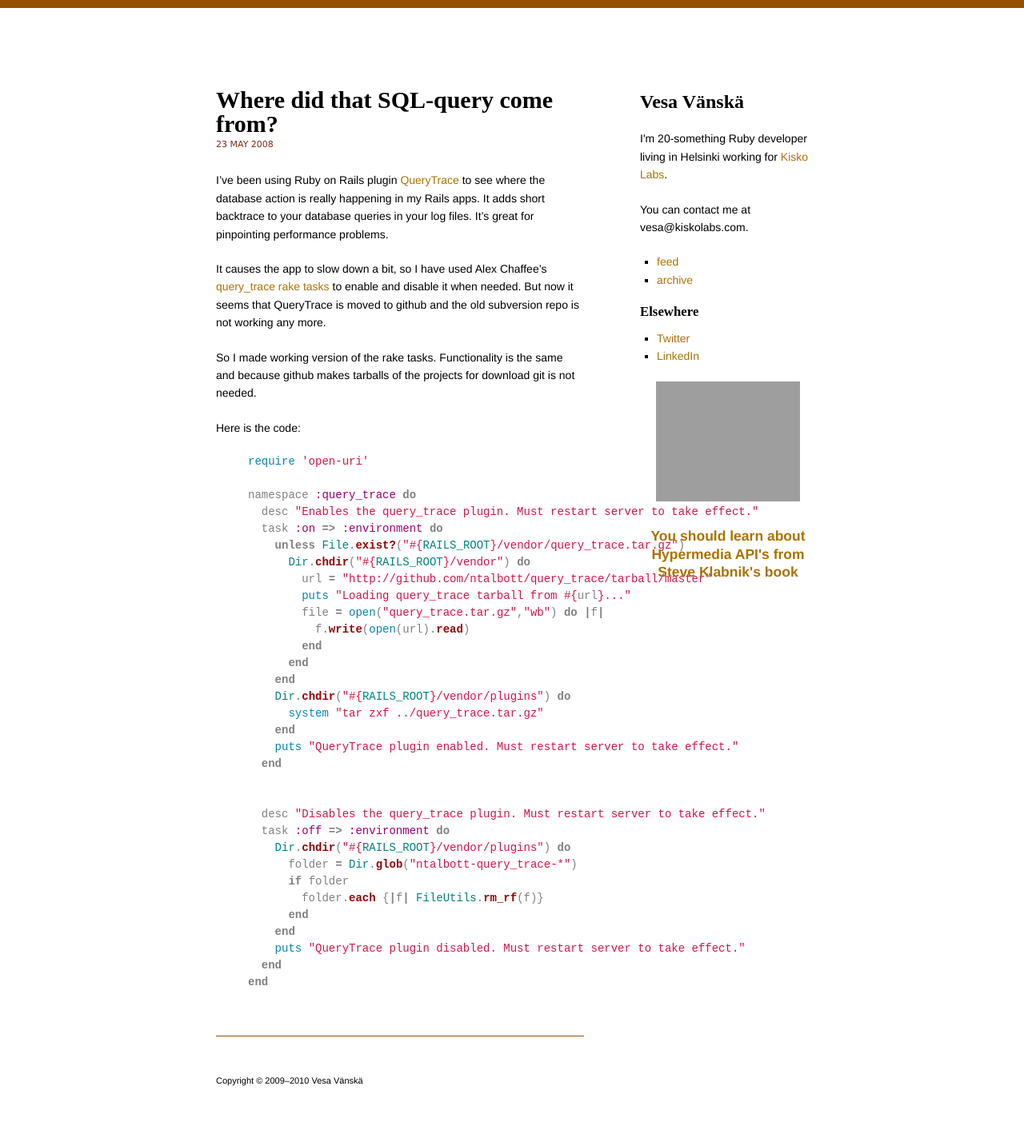
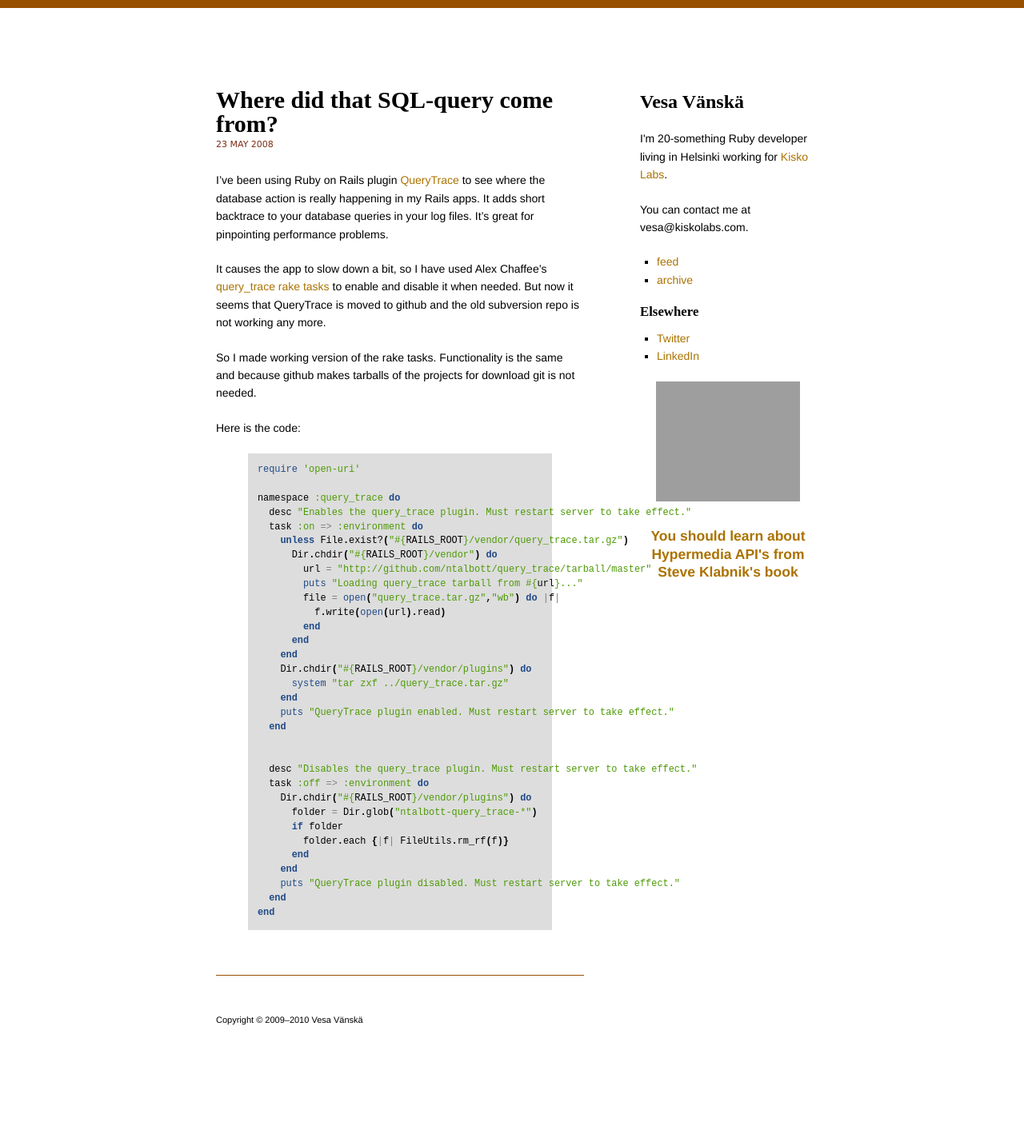
Before and after one commit to vesan/vesan.github.com, a Jekyll site: the page built from _posts/2008-05-23-where-did-that-sql-query-come-from.markdown, in a window 1280 px wide. Shown: the whole page at 80% size. Built offline with Jekyll 4.4.1, drawn with Linux system fonts in a browser that asks for light colours; nearby versions of some CDN libraries; Markdown is read by kramdown in place of the engine named in the settings; comment, search, counter and statistics services are not loaded; after the commit the page ends 1346 px from its top, so only the background shows below that; grey boxes are pictures that could not be loaded.

Commit message:
Adds better code highlighting styles

```diff
--- a/css/syntax.css
+++ b/css/syntax.css
@@ -1,60 +1,72 @@
-.highlight  { background: #ffffff; color: gray;}
-.highlight .c { color: #999988; font-style: italic } /* Comment */
-.highlight .err { color: #a61717; background-color: #e3d2d2 } /* Error */
-.highlight .k { font-weight: bold } /* Keyword */
-.highlight .o { font-weight: bold } /* Operator */
-.highlight .cm { color: #999988; font-style: italic } /* Comment.Multiline */
-.highlight .cp { color: #999999; font-weight: bold } /* Comment.Preproc */
-.highlight .c1 { color: #999988; font-style: italic } /* Comment.Single */
-.highlight .cs { color: #999999; font-weight: bold; font-style: italic } /* Comment.Special */
-.highlight .gd { color: #000000; background-color: #ffdddd } /* Generic.Deleted */
-.highlight .gd .x { color: #000000; background-color: #ffaaaa } /* Generic.Deleted.Specific */
-.highlight .ge { font-style: italic } /* Generic.Emph */
-.highlight .gr { color: #aa0000 } /* Generic.Error */
-.highlight .gh { color: #999999 } /* Generic.Heading */
-.highlight .gi { color: #000000; background-color: #ddffdd } /* Generic.Inserted */
-.highlight .gi .x { color: #000000; background-color: #aaffaa } /* Generic.Inserted.Specific */
-.highlight .go { color: #888888 } /* Generic.Output */
-.highlight .gp { color: #555555 } /* Generic.Prompt */
-.highlight .gs { font-weight: bold } /* Generic.Strong */
-.highlight .gu { color: #aaaaaa } /* Generic.Subheading */
-.highlight .gt { color: #aa0000 } /* Generic.Traceback */
-.highlight .kc { font-weight: bold } /* Keyword.Constant */
-.highlight .kd { font-weight: bold } /* Keyword.Declaration */
-.highlight .kp { font-weight: bold } /* Keyword.Pseudo */
-.highlight .kr { font-weight: bold } /* Keyword.Reserved */
-.highlight .kt { color: #445588; font-weight: bold } /* Keyword.Type */
-.highlight .m { color: #009999 } /* Literal.Number */
-.highlight .s { color: #d14 } /* Literal.String */
-.highlight .na { color: #008080 } /* Name.Attribute */
-.highlight .nb { color: #0086B3 } /* Name.Builtin */
-.highlight .nc { color: #445588; font-weight: bold } /* Name.Class */
-.highlight .no { color: #008080 } /* Name.Constant */
-.highlight .ni { color: #800080 } /* Name.Entity */
-.highlight .ne { color: #990000; font-weight: bold } /* Name.Exception */
-.highlight .nf { color: #990000; font-weight: bold } /* Name.Function */
-.highlight .nn { color: #555555 } /* Name.Namespace */
-.highlight .nt { color: #000080 } /* Name.Tag */
-.highlight .nv { color: #008080 } /* Name.Variable */
-.highlight .ow { font-weight: bold } /* Operator.Word */
-.highlight .w { color: #bbbbbb } /* Text.Whitespace */
-.highlight .mf { color: #009999 } /* Literal.Number.Float */
-.highlight .mh { color: #009999 } /* Literal.Number.Hex */
-.highlight .mi { color: #009999 } /* Literal.Number.Integer */
-.highlight .mo { color: #009999 } /* Literal.Number.Oct */
-.highlight .sb { color: #d14 } /* Literal.String.Backtick */
-.highlight .sc { color: #d14 } /* Literal.String.Char */
-.highlight .sd { color: #d14 } /* Literal.String.Doc */
-.highlight .s2 { color: #d14 } /* Literal.String.Double */
-.highlight .se { color: #d14 } /* Literal.String.Escape */
-.highlight .sh { color: #d14 } /* Literal.String.Heredoc */
-.highlight .si { color: #d14 } /* Literal.String.Interpol */
-.highlight .sx { color: #d14 } /* Literal.String.Other */
-.highlight .sr { color: #009926 } /* Literal.String.Regex */
-.highlight .s1 { color: #d14 } /* Literal.String.Single */
-.highlight .ss { color: #990073 } /* Literal.String.Symbol */
-.highlight .bp { color: #999999 } /* Name.Builtin.Pseudo */
-.highlight .vc { color: #008080 } /* Name.Variable.Class */
-.highlight .vg { color: #008080 } /* Name.Variable.Global */
-.highlight .vi { color: #008080 } /* Name.Variable.Instance */
-.highlight .il { color: #009999 } /* Literal.Number.Integer.Long */
+/* Theme: tango */
+.highlight  { background: #ddd; color: gray; padding: 0.5em 1em; font-size: 0.85em; margin-bottom: 1.5em; }
+.highlight pre { margin: 0.5em 0; }
+.highlight .hll { background-color: #ffffcc }
+.highlight .c { color: #8f5902; font-style: italic } /* Comment */
+.highlight .err { color: #a40000; border: 1px solid #ef2929 } /* Error */
+.highlight .g { color: #000000 } /* Generic */
+.highlight .k { color: #204a87; font-weight: bold } /* Keyword */
+.highlight .l { color: #000000 } /* Literal */
+.highlight .n { color: #000000 } /* Name */
+.highlight.o { color: #ce5c00; font-weight: bold } /* Operator */
+.highlight .x { color: #000000 } /* Other */
+.highlight .p { color: #000000; font-weight: bold } /* Punctuation */
+.highlight .cm { color: #8f5902; font-style: italic } /* Comment.Multiline */
+.highlight .cp { color: #8f5902; font-style: italic } /* Comment.Preproc */
+.highlight .c1 { color: #8f5902; font-style: italic } /* Comment.Single */
+.highlight .cs { color: #8f5902; font-style: italic } /* Comment.Special */
+.highlight .gd { color: #a40000 } /* Generic.Deleted */
+.highlight .ge { color: #000000; font-style: italic } /* Generic.Emph */
+.highlight .gr { color: #ef2929 } /* Generic.Error */
+.highlight .gh { color: #000080; font-weight: bold } /* Generic.Heading */
+.highlight .gi { color: #00A000 } /* Generic.Inserted */
+.highlight .go { color: #000000; font-style: italic } /* Generic.Output */
+.highlight .gp { color: #8f5902 } /* Generic.Prompt */
+.highlight .gs { color: #000000; font-weight: bold } /* Generic.Strong */
+.highlight .gu { color: #800080; font-weight: bold } /* Generic.Subheading */
+.highlight .gt { color: #a40000; font-weight: bold } /* Generic.Traceback */
+.highlight .kc { color: #204a87; font-weight: bold } /* Keyword.Constant */
+.highlight .kd { color: #204a87; font-weight: bold } /* Keyword.Declaration */
+.highlight .kn { color: #204a87; font-weight: bold } /* Keyword.Namespace */
+.highlight .kp { color: #204a87; font-weight: bold } /* Keyword.Pseudo */
+.highlight .kr { color: #204a87; font-weight: bold } /* Keyword.Reserved */
+.highlight .kt { color: #204a87; font-weight: bold } /* Keyword.Type */
+.highlight .ld { color: #000000 } /* Literal.Date */
+.highlight .m { color: #0000cf; font-weight: bold } /* Literal.Number */
+.highlight .s { color: #4e9a06 } /* Literal.String */
+.highlight .na { color: #c4a000 } /* Name.Attribute */
+.highlight .nb { color: #204a87 } /* Name.Builtin */
+.highlight .nc { color: #000000 } /* Name.Class */
+.highlight .no { color: #000000 } /* Name.Constant */
+.highlight .nd { color: #5c35cc; font-weight: bold } /* Name.Decorator */
+.highlight .ni { color: #ce5c00 } /* Name.Entity */
+.highlight .ne { color: #cc0000; font-weight: bold } /* Name.Exception */
+.highlight .nf { color: #000000 } /* Name.Function */
+.highlight .nl { color: #f57900 } /* Name.Label */
+.highlight .nn { color: #000000 } /* Name.Namespace */
+.highlight .nx { color: #000000 } /* Name.Other */
+.highlight .py { color: #000000 } /* Name.Property */
+.highlight .nt { color: #204a87; font-weight: bold } /* Name.Tag */
+.highlight .nv { color: #000000 } /* Name.Variable */
+.highlight .ow { color: #204a87; font-weight: bold } /* Operator.Word */
+.highlight .w { color: #f8f8f8; text-decoration: underline } /* Text.Whitespace */
+.highlight .mf { color: #0000cf; font-weight: bold } /* Literal.Number.Float */
+.highlight .mh { color: #0000cf; font-weight: bold } /* Literal.Number.Hex */
+.highlight .mi { color: #0000cf; font-weight: bold } /* Literal.Number.Integer */
+.highlight .mo { color: #0000cf; font-weight: bold } /* Literal.Number.Oct */
+.highlight .sb { color: #4e9a06 } /* Literal.String.Backtick */
+.highlight .sc { color: #4e9a06 } /* Literal.String.Char */
+.highlight .sd { color: #8f5902; font-style: italic } /* Literal.String.Doc */
+.highlight .s2 { color: #4e9a06 } /* Literal.String.Double */
+.highlight .se { color: #4e9a06 } /* Literal.String.Escape */
+.highlight .sh { color: #4e9a06 } /* Literal.String.Heredoc */
+.highlight .si { color: #4e9a06 } /* Literal.String.Interpol */
+.highlight .sx { color: #4e9a06 } /* Literal.String.Other */
+.highlight .sr { color: #4e9a06 } /* Literal.String.Regex */
+.highlight .s1 { color: #4e9a06 } /* Literal.String.Single */
+.highlight .ss { color: #4e9a06 } /* Literal.String.Symbol */
+.highlight .bp { color: #3465a4 } /* Name.Builtin.Pseudo */
+.highlight .vc { color: #000000 } /* Name.Variable.Class */
+.highlight .vg { color: #000000 } /* Name.Variable.Global */
+.highlight .vi { color: #000000 } /* Name.Variable.Instance */
+.highlight .il { color: #0000cf; font-weight: bold } /* Literal.Number.Integer.Long */
```
